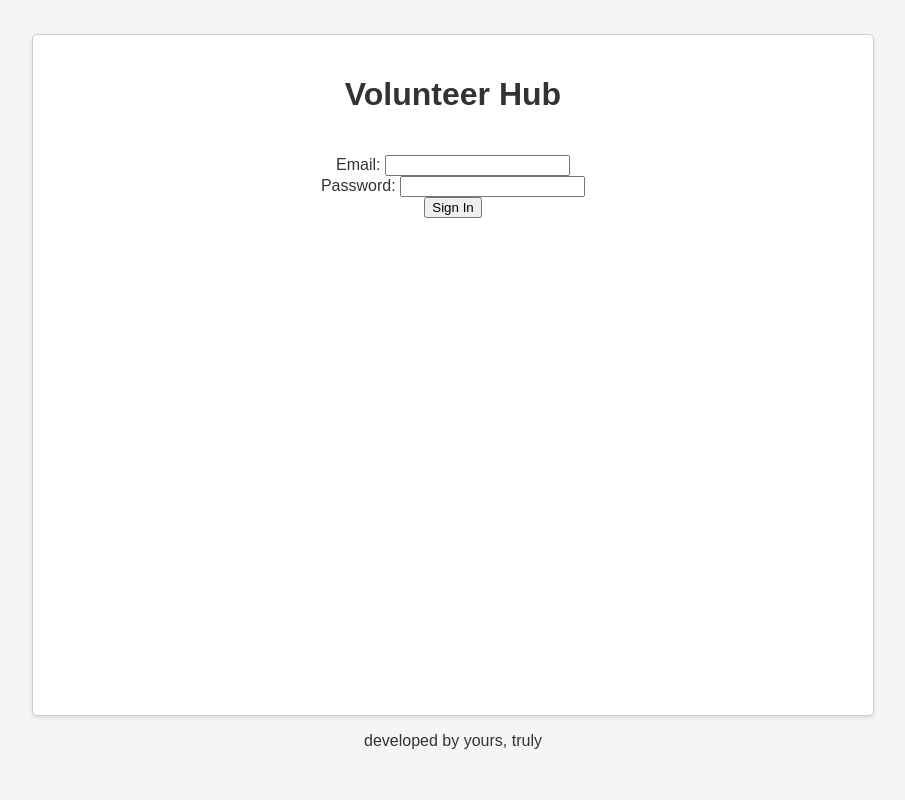
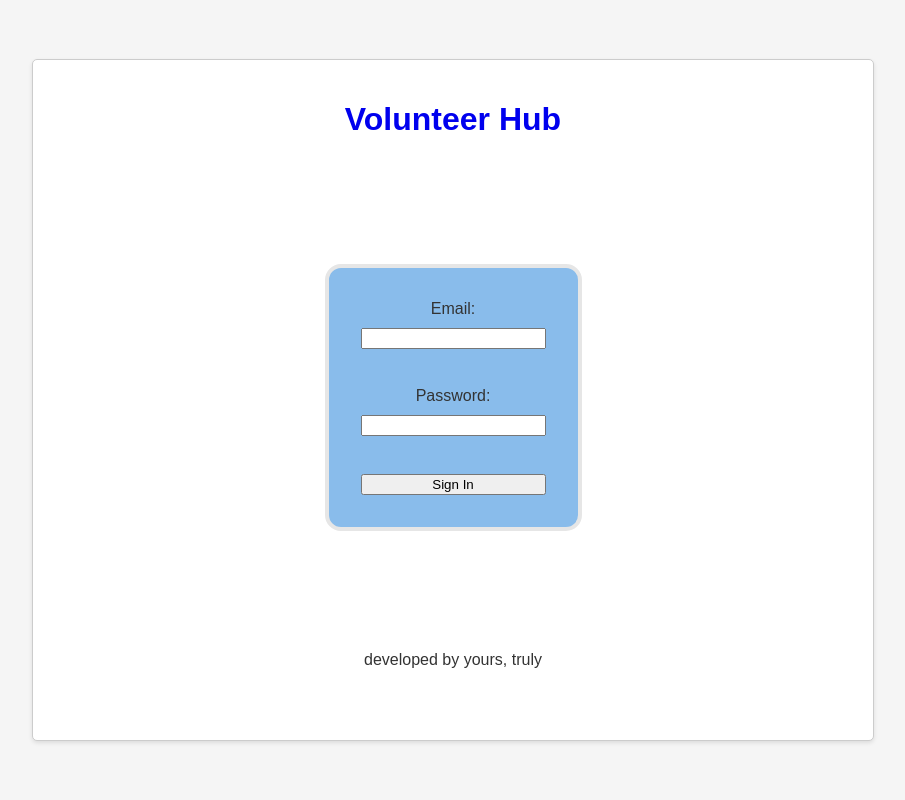
Before and after one commit to software-students-fall2023/2-web-app-exercise-recursion-n-1, a Flask app: page /login in a window 1280 px wide. Shown: the whole page, without its empty margins (187-1092 px from the left). Run offline with Flask 3, Linux system fonts and the light colour scheme; parts of the project's set-up code (start-up, migrations or seed data) failed here and were passed over.

Commit message:
cleanup for some styling code

```diff
--- a/app.py
+++ b/app.py
@@ -72,7 +72,7 @@ def processLogin():
 def processRegistration():
     # Get the user data from form
     email = request.form["email"]
-    username = request.form["username"]
+    username = request.form["name"]
     password = request.form["password"]
     confirmPassword = request.form["confirmPassword"]
 
@@ -81,7 +81,7 @@ def processRegistration():
     # TODO: Check that passwords match -> if not route back to register with message
 
     # Create an account in the database
-    newAccount = {"email": email, "username": username, "password": password}
+    newAccount = {"email": email, "name": username, "password": password,"myEvents":[],"myPostings":[]}
 
     db.users.insert_one(newAccount)
 
--- a/static/css/style.css
+++ b/static/css/style.css
@@ -2,6 +2,19 @@
 Styling
 */
 
+
+main{
+  /* border: 2px solid blue; */
+
+  overflow: auto;
+  display: flex;
+  flex-direction: column;
+  align-items: center;
+  justify-content: center;
+  height: 475px;
+
+
+}
 body {
   min-height: 100vh;
   width: 100%;
@@ -20,7 +33,8 @@ header {
   flex-direction: row;
   justify-content: center;
   align-items: center;
-  margin-bottom: 20px;
+
+
 }
 
 .index-box .h1{
@@ -36,8 +50,9 @@ header {
   padding: 20px; /* Add padding for spacing inside the container */
   border: 1px solid #ccc; /* Add a subtle border */
   border-radius: 5px;
-  background-color: #fff; /* Background color for the container */
+  background-color: #ffffff; /* Background color for the container */
   box-shadow: 0 2px 4px rgba(0, 0, 0, 0.1); /* Add a subtle box shadow */
+
 }
 
 /*
@@ -65,8 +80,17 @@ header {
   color: #555;
   margin-bottom: 100px;
 }
+
 form {
-  margin: 20px; /* Add spacing between the forms */
+
+  padding: 2rem;
+  border-radius: 1rem;
+  background-color: hsl(209, 71%, 73%);
+  border: 4px solid hsl(0, 0%, 90%);
+  display: flex;
+  flex-direction: column;
+  row-gap: 10px;
+
 }
 
 .btn {
@@ -94,7 +118,7 @@ a:link {
 }
 
 a:visited {
-  text-decoration: none;
+  color:#5732ba;
 }
 
 a:hover {
@@ -102,7 +126,20 @@ a:hover {
 }
 
 a:active {
-  text-decoration: none;
+  color: #007bff;
+}
+
+/*
+profile page
+*/
+
+.box{
+  margin:auto;
+  max-width: 100%;
+  height:auto;
+  overflow: auto;
+  /* border:2px solid red; */
+  padding:10%;
 }
 
 .avatar {
@@ -115,6 +152,7 @@ a:active {
 
 #personalInfo{
   /* border:1px solid black; */
+
   max-width: 100%;
   padding: 40px;
   margin:20px;
@@ -164,8 +202,6 @@ a:active {
 }
 
 .editing{
-  padding:80px;
-
-
-
+  margin-top: 400px;
+  padding:200px;
 }
--- a/templates/add_event.html
+++ b/templates/add_event.html
@@ -1,6 +1,7 @@
 {% extends 'base-initial.html' %}
 
 {% block content %}
+<div class="editing">
   <h2>Add Event</h2>
     <form action="{{ url_for('add_event') }}" method="post">
         <label for="eventName">Event Name:</label>
@@ -21,5 +22,6 @@
         <input type="number" id="numOfPpl" name="numOfPpl" required>
         <button class="post-btn">Post</button>
       </form>
+    </div>
 
 {% endblock %}
--- a/templates/base-initial.html
+++ b/templates/base-initial.html
@@ -1,7 +1,8 @@
 <!DOCTYPE html>
 <html>
 <head>
-    <meta charset="UTF-8">
+    <meta charset="utf-8">
+    <meta name="viewport" content="width=device-width, initial-scale=1">
     <title>Volunteer Hub</title>
     <link
       rel="stylesheet"
@@ -10,9 +11,11 @@
 </head>
 <body>
     <div class="container">
+        <a href="{{url_for('loading')}}">
         <header>
             <h1>Volunteer Hub</h1>
         </header>
+        </a>
         </a>
 
         <main>
--- a/templates/events.html
+++ b/templates/events.html
@@ -2,6 +2,7 @@
 
 {%block content %}
 
+<div class="box">
 <h2>Events</h2>
 
 <form action="{{ url_for('add_event') }}" method="get">
@@ -33,5 +34,6 @@
         {%endfor%}
 
     </section>
+</div>
 
 {% endblock %}
--- a/templates/login.html
+++ b/templates/login.html
@@ -3,7 +3,7 @@
 
 {%block content %}
 
-<div class="box"></div>
+<div class="box">
 
     <form method="post" action="/login">
         <label for="email">Email:</label>
@@ -16,7 +16,7 @@
 
         <br>
 
-        <button type="submit">Sign In</button>
+        <button  type="submit">Sign In</button>
     </form>
 
 </div>
--- a/templates/register.html
+++ b/templates/register.html
@@ -10,7 +10,7 @@
         <br>
 
         <label for="username">Username:</label>
-        <input type="text" id="username" name="username" required>
+        <input type="text" id="username" name="name" required>
 
         <br>
 
@@ -24,7 +24,7 @@
 
         <br>
 
-        <button type="submit">Sign In</button>
+        <button type="submit">Sign Up</button>
     </form>
 </div>
 
```
Also changed, not shown: templates/index.html (+7 -5 lines), templates/profile.html (+8 -8 lines).
